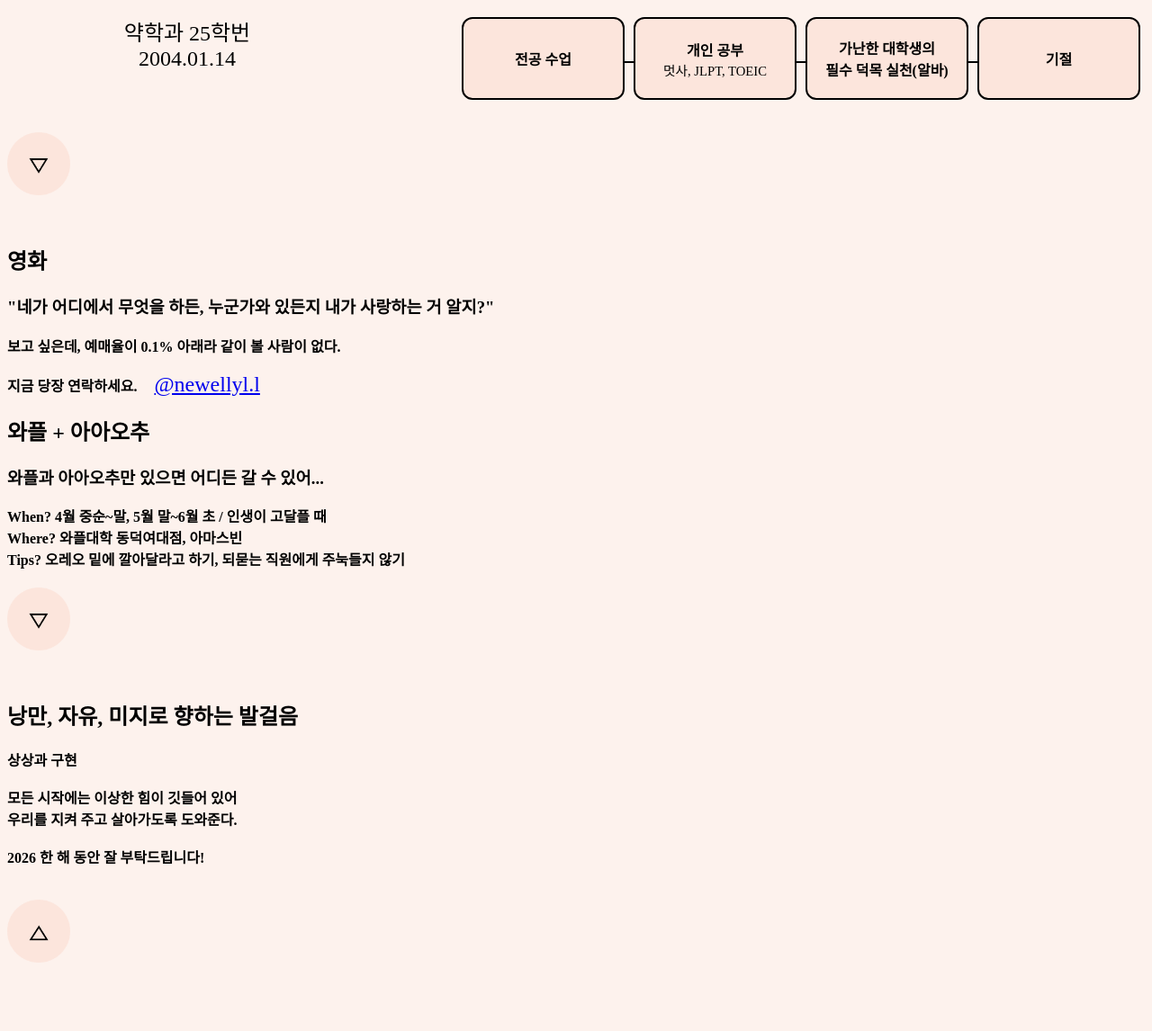
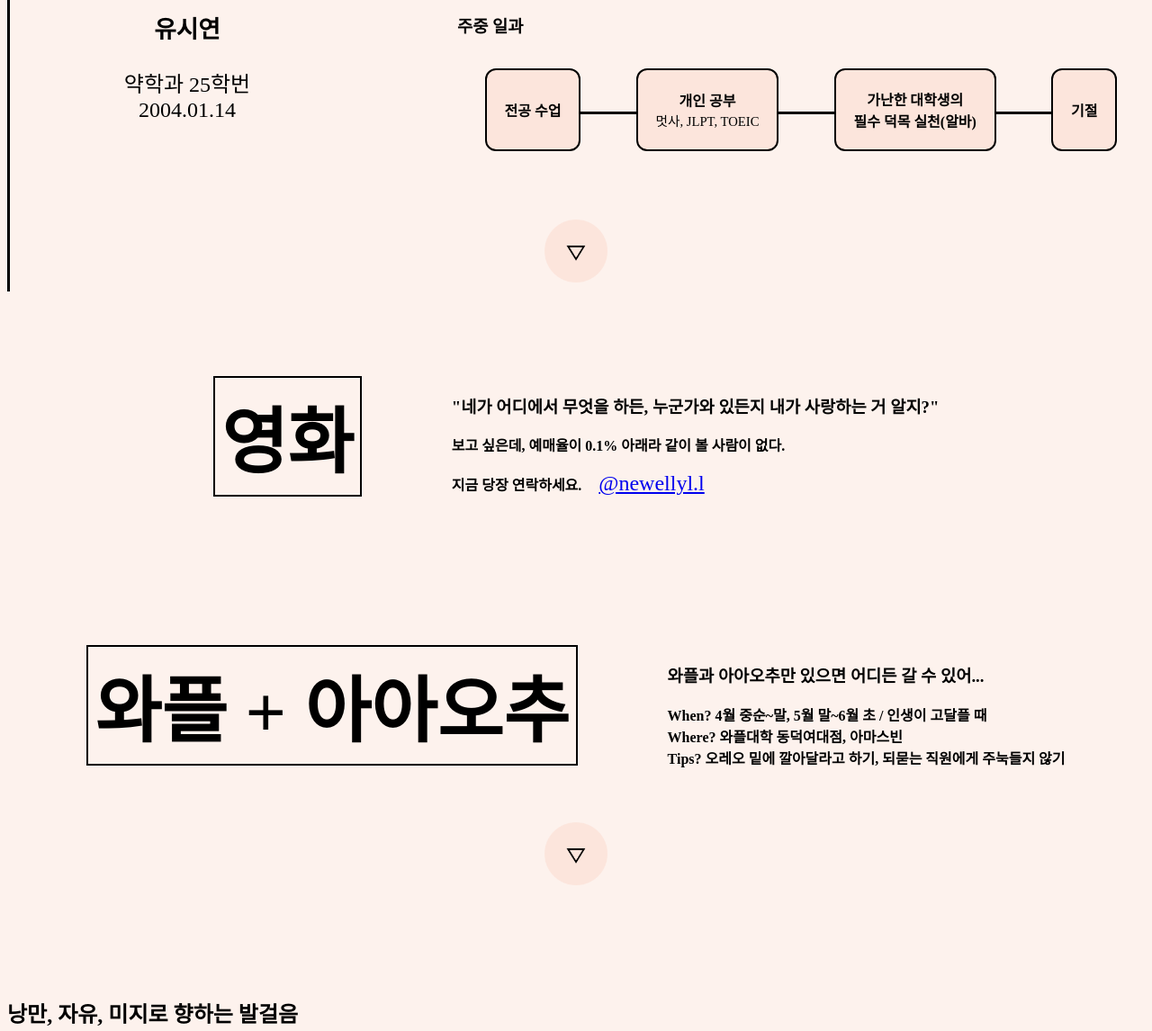
Before and after one commit to benumarsonbush/benumarsonbush.github.io, a plain HTML site: page index.html in a window 1280 px wide. Shown: the part 1370-2516 px from the top of the page at 90% size. Before the commit the page ends 2482 px from the top, so only its background shows below. Drawn offline with Linux system fonts and the light colour scheme; files whose address does not match are found by name; a web font is replaced by a local one.

Commit message:
3페이지

```diff
--- a/index.html
+++ b/index.html
@@ -22,7 +22,7 @@
         </div>
     </div>
 
-
+    <div class="vertical_line"></div>
 
     <div id="page2">
         <div class="sidebar">
@@ -46,7 +46,7 @@
             <div class="speak_hashtag">
                 <div class="speak">
                     <h3>말하는 정도...</h3>
-                    <img src="C:\self_introduce\graph.png" alt="친밀도에 따른 말하는 정도 그래프">
+                    <img src="graph.png" alt="친밀도에 따른 말하는 정도 그래프">
                 </div>
 
                 <div class="hashtag">
@@ -75,17 +75,29 @@
             <a href="#page3"><img src="button.png" alt="클릭 시 이동"></a>
         </div>
 
+    <div id="page3">
+        <div class="movie">
+            <div class="sidebar">
+                <span class="listup">영화</span>
+            </div>
 
-    <div id="page3">
-        <h2>영화</h2>
+            <div class="movie_info">
                 <h3>"네가 어디에서 무엇을 하든, 누군가와 있든지 내가 사랑하는 거 알지?"</h3>
                 <p>보고 싶은데, 예매율이 0.1% 아래라 같이 볼 사람이 없다.
                     <br>
                     <br>지금 당장 연락하세요. <span class="hashtag"><a href="https://www.instagram.com/newellyl.l/" target="_blank">@newellyl.l</a></span>
                 </p>
+            </div>
+        </div>
 
-        <h2>와플 + 아아오추</h2>
+        <div class="wa">
+            <div class="sidebar">
+                <span class="listup">와플 + 아아오추</span>
+            </div>
+
+            <div class="wa_info">
                 <h3>와플과 아아오추만 있으면 어디든 갈 수 있어...</h3>
+
                 <div class="aaoc_row">
                     <strong>When?</strong>
                     <span class="aaoc_content">4월 중순~말,  5월 말~6월 초 / 인생이 고달플 때</span>
@@ -100,6 +112,9 @@
                     <strong>Tips?</strong>
                     <span class="aaoc_content">오레오 밑에 깔아달라고 하기, 되묻는 직원에게 주눅들지 않기</span>
                 </div>
+            </div>
+        </div>
+
         <div class="button">
             <a href="#page4"><img src="button.png" alt="클릭 시 이동"></a>
         </div>
--- a/selfintroduction.css
+++ b/selfintroduction.css
@@ -77,6 +77,10 @@
     height: 100%;
 }
 
+#page1 p {
+    margin-bottom: 0;
+}
+
 .linetext {
     color: #FDF2ED;
     -webkit-text-stroke: 1pt;
@@ -87,12 +91,25 @@
     background-color: #FCE5DC;
 }
 
+.button {
+    display: flex;
+    justify-content: center;
+    margin-top: 60px;
+    margin-bottom: 100px;
+}
+
 .button a img{
     width: 70px;
     height: 70px;
     object-fit: fill;
-    margin-top: 20px;
-    margin-bottom: 30px;
+
+}
+
+.vertical_line {
+    width:3px;
+    height:100%;
+    position:absolute;
+    background-color: black;
 }
 
 #page2 {
@@ -177,7 +194,6 @@
     border-radius: 12px;
     text-align: center;
     background-color:#FCE5DC;
-    width: 18%;
     display: flex;
     justify-content: center;
     flex-direction: column;
@@ -192,8 +208,36 @@
     position: absolute;
     width: 600px;
     background-color: black;
-    height: 2px;
+    height: 3px;
     bottom: 57px;
-    margin-left:15px;
+    margin-left:85px;
     z-index:-15;
 }
+
+#page3 {
+    display: flex;
+    flex-direction: column;
+    align-items: center;
+}
+
+.movie {
+    display: inline-flex;
+    align-content: flex-start;
+    align-items: flex-start;
+}
+
+.wa {
+    display: inline-flex;
+    margin-top: 150px;
+}
+
+.listup {
+    font-size: 60pt;
+    font-weight: bold;
+    border: black solid 2px;
+    padding:7px;
+}
+
+.movie_info h3{
+
+}
```
Lines whose indentation alone changed are shown as unchanged.
